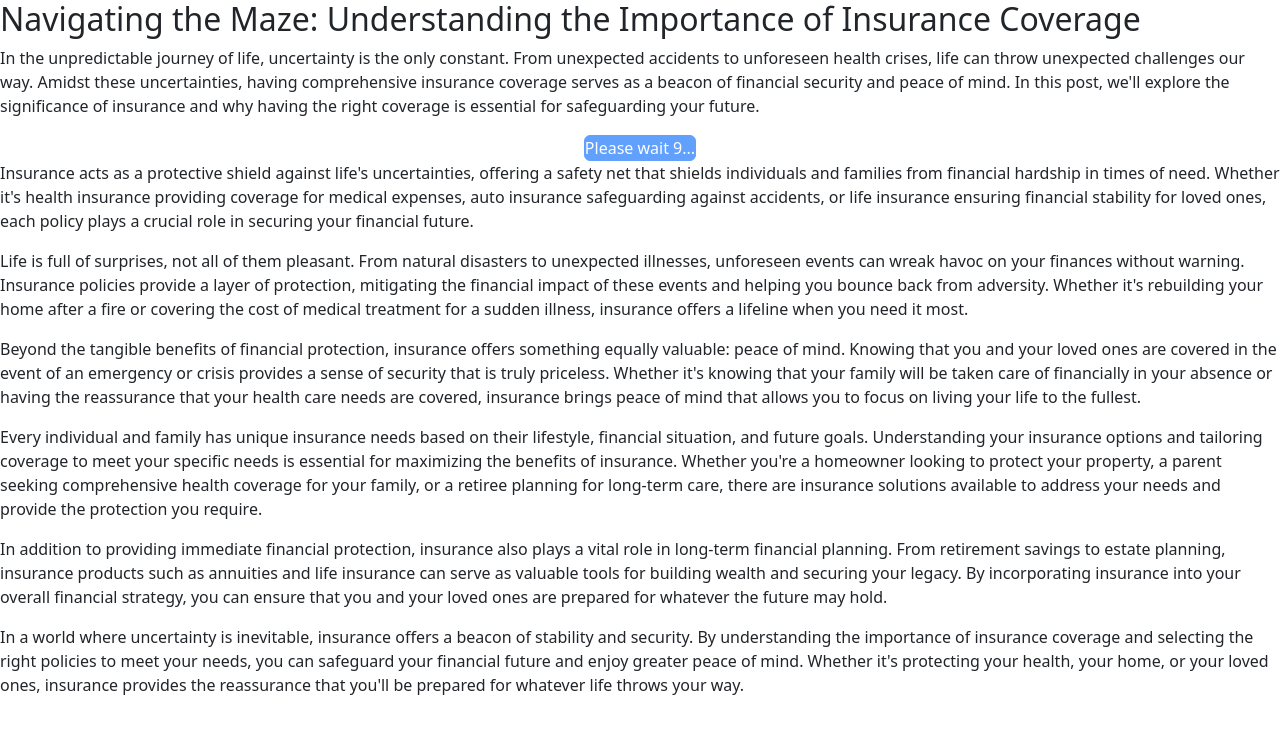
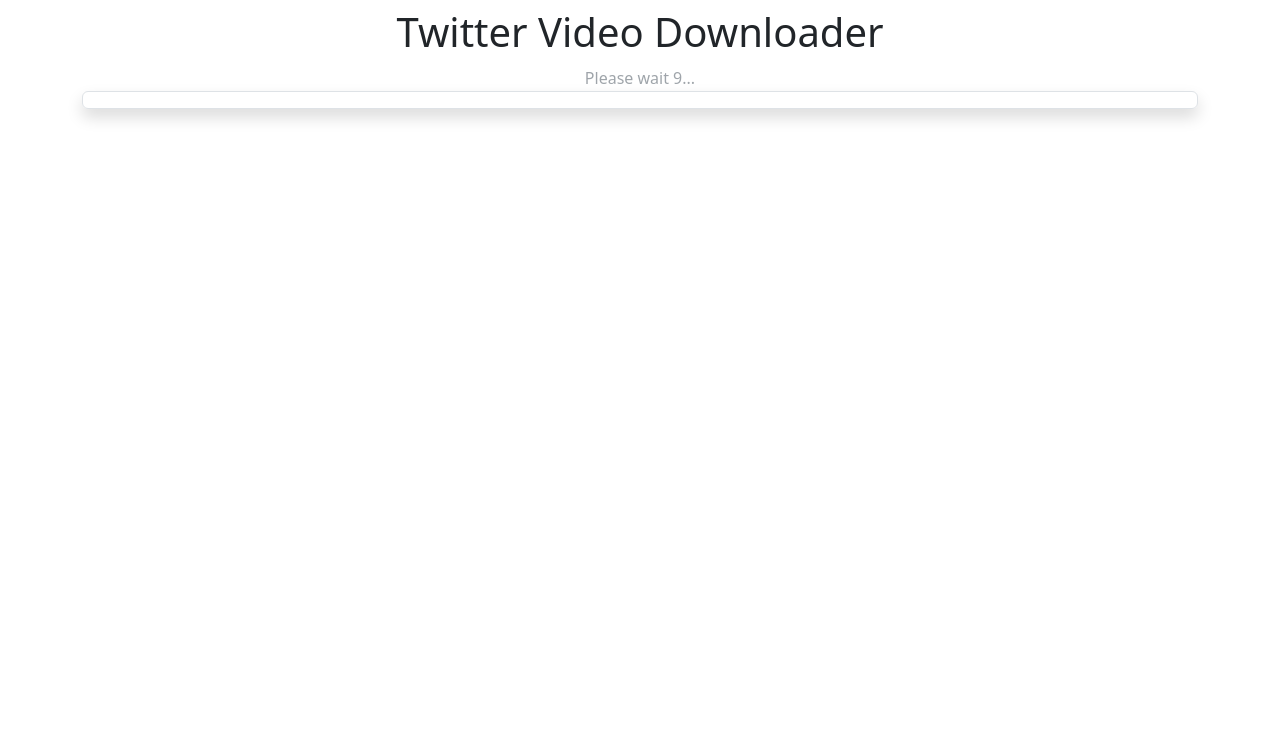
Before and after one commit to animemoeus/backend, a Django app: template twitter_downloader/templates/twitter_downloader/download.html in a window 1280 px wide. Shown: the top 734 px of the page. Run offline with Django 4.2, Linux system fonts and the light colour scheme; the template is opened without the code that fills it: most values are stand-ins (such as "Sample title", 1, 10 or a date in 2020); some libraries are stand-ins or nearby versions.

Commit message:
Add Twitter video downloader ads and Disqus comments components (#159)

```diff
--- a/twitter_downloader/templates/twitter_downloader/base.html
+++ b/twitter_downloader/templates/twitter_downloader/base.html
@@ -16,6 +16,7 @@
     <script async
             src="https://pagead2.googlesyndication.com/pagead/js/adsbygoogle.js?client=ca-pub-3865845660755241"
             crossorigin="anonymous"></script>
+    <!-- Telegram web app -->
     <script src="https://telegram.org/js/telegram-web-app.js"></script>
     <!-- Google tag (gtag.js) -->
     <script async src="https://www.googletagmanager.com/gtag/js?id=G-9Q7F672V7T"></script>
@@ -31,10 +32,17 @@
     </script>
   </head>
   <body>
-    {% block content %}
-    {% endblock content %}
+    <div class="p-2">
+      {% block content %}
+      {% endblock content %}
+    </div>
     <script src="https://cdn.jsdelivr.net/npm/bootstrap@5.3.3/dist/js/bootstrap.bundle.min.js"
             integrity="sha384-YvpcrYf0tY3lHB60NNkmXc5s9fDVZLESaAA55NDzOxhy9GkcIdslK1eN7N6jIeHz"
             crossorigin="anonymous"></script>
+    <!-- Disqus -->
+    <script id="dsq-count-scr"
+            src="//twitter-downloader.disqus.com/count.js"
+            async></script>
+    <!-- Disqus End -->
   </body>
 </html>
--- /dev/null
+++ b/twitter_downloader/templates/twitter_downloader/components/ads_1.html
@@ -0,0 +1,15 @@
+<div>
+    <script async
+            src="https://pagead2.googlesyndication.com/pagead/js/adsbygoogle.js?client=ca-pub-3865845660755241"
+            crossorigin="anonymous"></script>
+    <!-- Twitter Video Downloader 10032024 -->
+    <ins class="adsbygoogle"
+         style="display:block"
+         data-ad-client="ca-pub-3865845660755241"
+         data-ad-slot="6059655005"
+         data-ad-format="auto"
+         data-full-width-responsive="true"></ins>
+    <script>
+      (adsbygoogle = window.adsbygoogle || []).push({});
+    </script>
+</div>
--- /dev/null
+++ b/twitter_downloader/templates/twitter_downloader/components/disqus.html
@@ -0,0 +1,22 @@
+<div class="border rounded shadow p-2">
+  <div id="disqus_thread"></div>
+  <script>
+    /**
+     *  RECOMMENDED CONFIGURATION VARIABLES: EDIT AND UNCOMMENT THE SECTION BELOW TO INSERT DYNAMIC VALUES FROM YOUR PLATFORM OR CMS.
+     *  LEARN WHY DEFINING THESE VARIABLES IS IMPORTANT: https://disqus.com/admin/universalcode/#configuration-variables    */
+
+    var disqus_config = function() {
+      this.page.url = 'https://api.animemoe.us/twitter-downloader/safelink/'; // Replace PAGE_URL with your page's canonical URL variable
+      /* this.page.identifier = PAGE_IDENTIFIER; */ // Replace PAGE_IDENTIFIER with your page's unique identifier variable
+    };
+
+    (function() { // DON'T EDIT BELOW THIS LINE
+      var d = document,
+        s = d.createElement('script');
+      s.src = 'https://twitter-downloader.disqus.com/embed.js';
+      s.setAttribute('data-timestamp', +new Date());
+      (d.head || d.body).appendChild(s);
+    })();
+  </script>
+  <noscript>Please enable JavaScript to view the <a href="https://disqus.com/?ref_noscript">comments powered by Disqus.</a></noscript>
+</div>
--- a/twitter_downloader/templates/twitter_downloader/components/download_button.html
+++ b/twitter_downloader/templates/twitter_downloader/components/download_button.html
@@ -4,7 +4,11 @@
     <div class="text-center">
       <h3 id="countdown"></h3>
       <input type="hidden" name="uuid" value="{{ uuid }}" />
-      <button type="submit" id="downloadButton" class="btn btn-primary mx-0 my-0 px-0 py-0" disabled>Download Video</button>
+      <button type="submit"
+              id="downloadButton"
+              class="btn btn-link mx-0 my-0 px-0 py-0 text-decoration-none"
+              disabled
+              onclick="this.innerHTML = 'Sending...';">Download Video</button>
     </div>
   </form>
   <script>
@@ -13,17 +17,17 @@
     function updateCountdown() {
       const countdownElement = document.getElementById("downloadButton");
       if (count > 0) {
+
         countdownElement.textContent = `Please wait ${count}...`;
         count--;
         setTimeout(updateCountdown, 1000);
       } else {
         countdownElement.textContent = "";
-        countdownElement.textContent = `Continue`;
+        countdownElement.textContent = `Download Video`;
         document.getElementById("downloadButton").removeAttribute("disabled");
       }
     }
 
-
     updateCountdown();
   </script>
 </div>
--- a/twitter_downloader/templates/twitter_downloader/download.html
+++ b/twitter_downloader/templates/twitter_downloader/download.html
@@ -1,115 +1,12 @@
-{% extends 'twitter_downloader/base.html' %} {% block content %}
-<h2>Navigating the Maze: Understanding the Importance of Insurance Coverage</h2>
-<p>
-  In the unpredictable journey of life, uncertainty is the only constant. From
-  unexpected accidents to unforeseen health crises, life can throw unexpected
-  challenges our way. Amidst these uncertainties, having comprehensive insurance
-  coverage serves as a beacon of financial security and peace of mind. In this
-  post, we'll explore the significance of insurance and why having the right
-  coverage is essential for safeguarding your future.
-</p>
-<script
-  async
-  src="https://pagead2.googlesyndication.com/pagead/js/adsbygoogle.js?client=ca-pub-3865845660755241"
-  crossorigin="anonymous"
-></script>
-<!-- Twitter Video Downloader 10032024 -->
-<ins
-  class="adsbygoogle"
-  style="display: block"
-  data-ad-client="ca-pub-3865845660755241"
-  data-ad-slot="6059655005"
-  data-ad-format="auto"
-  data-full-width-responsive="true"
-></ins>
-<script>
-  (adsbygoogle = window.adsbygoogle || []).push({});
-</script>
-{% include 'twitter_downloader/components/download_button.html' %}
-<script
-  async
-  src="https://pagead2.googlesyndication.com/pagead/js/adsbygoogle.js?client=ca-pub-3865845660755241"
-  crossorigin="anonymous"
-></script>
-<!-- Twitter Video Downloader 10032024 -->
-<ins
-  class="adsbygoogle"
-  style="display: block"
-  data-ad-client="ca-pub-3865845660755241"
-  data-ad-slot="6059655005"
-  data-ad-format="auto"
-  data-full-width-responsive="true"
-></ins>
-<script>
-  (adsbygoogle = window.adsbygoogle || []).push({});
-</script>
-<p>
-  Insurance acts as a protective shield against life's uncertainties, offering a
-  safety net that shields individuals and families from financial hardship in
-  times of need. Whether it's health insurance providing coverage for medical
-  expenses, auto insurance safeguarding against accidents, or life insurance
-  ensuring financial stability for loved ones, each policy plays a crucial role
-  in securing your financial future.
-</p>
-<p>
-  Life is full of surprises, not all of them pleasant. From natural disasters to
-  unexpected illnesses, unforeseen events can wreak havoc on your finances
-  without warning. Insurance policies provide a layer of protection, mitigating
-  the financial impact of these events and helping you bounce back from
-  adversity. Whether it's rebuilding your home after a fire or covering the cost
-  of medical treatment for a sudden illness, insurance offers a lifeline when
-  you need it most.
-</p>
-<p>
-  Beyond the tangible benefits of financial protection, insurance offers
-  something equally valuable: peace of mind. Knowing that you and your loved
-  ones are covered in the event of an emergency or crisis provides a sense of
-  security that is truly priceless. Whether it's knowing that your family will
-  be taken care of financially in your absence or having the reassurance that
-  your health care needs are covered, insurance brings peace of mind that allows
-  you to focus on living your life to the fullest.
-</p>
-<script
-  async
-  src="https://pagead2.googlesyndication.com/pagead/js/adsbygoogle.js?client=ca-pub-3865845660755241"
-  crossorigin="anonymous"
-></script>
-<!-- Twitter Video Downloader 10032024 -->
-<ins
-  class="adsbygoogle"
-  style="display: block"
-  data-ad-client="ca-pub-3865845660755241"
-  data-ad-slot="6059655005"
-  data-ad-format="auto"
-  data-full-width-responsive="true"
-></ins>
-<script>
-  (adsbygoogle = window.adsbygoogle || []).push({});
-</script>
-<p>
-  Every individual and family has unique insurance needs based on their
-  lifestyle, financial situation, and future goals. Understanding your insurance
-  options and tailoring coverage to meet your specific needs is essential for
-  maximizing the benefits of insurance. Whether you're a homeowner looking to
-  protect your property, a parent seeking comprehensive health coverage for your
-  family, or a retiree planning for long-term care, there are insurance
-  solutions available to address your needs and provide the protection you
-  require.
-</p>
-<p>
-  In addition to providing immediate financial protection, insurance also plays
-  a vital role in long-term financial planning. From retirement savings to
-  estate planning, insurance products such as annuities and life insurance can
-  serve as valuable tools for building wealth and securing your legacy. By
-  incorporating insurance into your overall financial strategy, you can ensure
-  that you and your loved ones are prepared for whatever the future may hold.
-</p>
-<p>
-  In a world where uncertainty is inevitable, insurance offers a beacon of
-  stability and security. By understanding the importance of insurance coverage
-  and selecting the right policies to meet your needs, you can safeguard your
-  financial future and enjoy greater peace of mind. Whether it's protecting your
-  health, your home, or your loved ones, insurance provides the reassurance that
-  you'll be prepared for whatever life throws your way.
-</p>
-{% endblock %}
+{% extends 'twitter_downloader/base.html' %}
+
+{% block content %}
+  <div class="container-md">
+    <h1 class="text-center">Twitter Video Downloader</h1>
+    {% include 'twitter_downloader/components/ads_1.html' %}
+    {% include 'twitter_downloader/components/download_button.html' %}
+    {% include 'twitter_downloader/components/ads_1.html' %}
+    {% include 'twitter_downloader/components/disqus.html' %}
+    {% include 'twitter_downloader/components/ads_1.html' %}
+  </div>
+{% endblock content %}
--- a/twitter_downloader/views.py
+++ b/twitter_downloader/views.py
@@ -15,9 +15,11 @@
 
 
 class SafelinkView(View):
+    # This decorator is used to allow the iframe to load the page (from Telegram app)
     @xframe_options_exempt
     def get(self, request):
-        uuid = request.GET.get("key")
+        uuid = request.GET.get("key", None)
+
         return render(request, "twitter_downloader/download.html", context={"uuid": uuid})
 
     def post(self, request):
```
